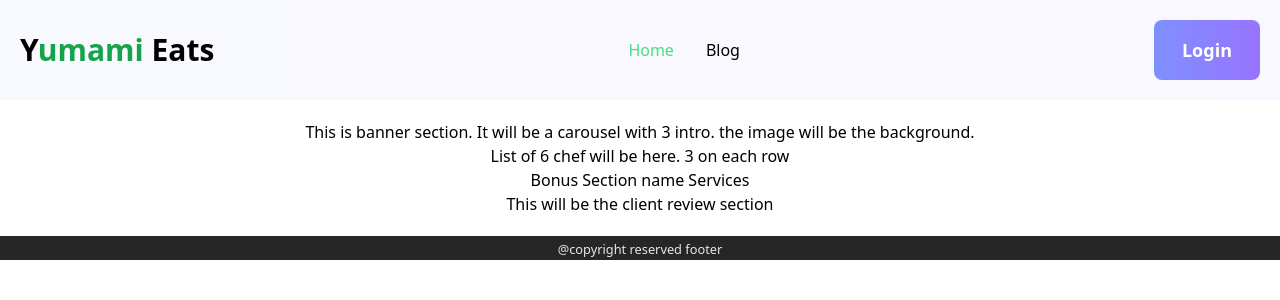
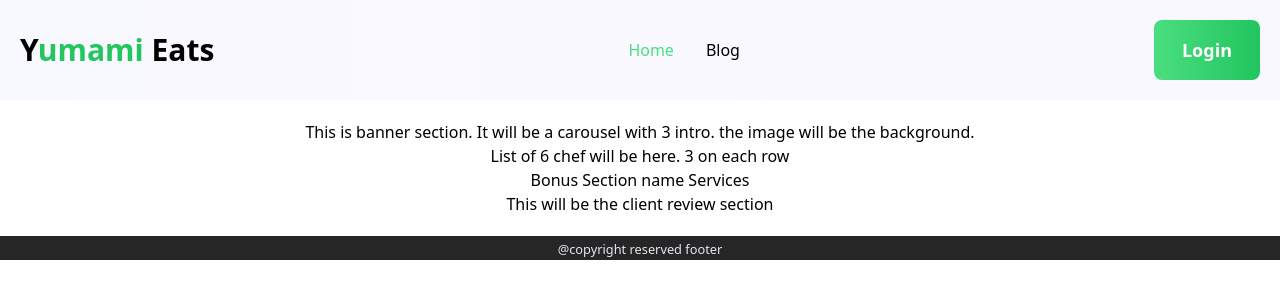
Before and after one commit to AbidReal/chef-recipe-hunter-client, a React (Vite) app: page / in a window 1280 px wide. Shown: the top 300 px of the page. Built offline with nearby package versions, Linux system fonts and the light colour scheme.

Commit message:
saving progress

```diff
--- a/src/components/Shared/NavigationBar.jsx
+++ b/src/components/Shared/NavigationBar.jsx
@@ -10,7 +10,7 @@ const NavigationBar = () => {
         <div className="custom-container">
           <div className="relative flex items-center justify-between">
             <Link to="/" className="font-extrabold text-3xl ">
-              Y<span className=" text-green-600 ">umami</span> Eats
+              Y<span className=" text-green-500 ">umami</span> Eats
             </Link>
             {/* nav section  */}
 
@@ -37,7 +37,7 @@ const NavigationBar = () => {
               </li>
             </ul>
             <div className="flex items-center space-x-4 md:space-x-10">
-              <button className=" px-4 md:px-7 py-4 btn-color text-white font-extrabold md:text-lg rounded-lg hover:from-btnBar hover:to-btnNav ">
+              <button className=" px-4 md:px-7 py-4 btn-color text-white font-extrabold md:text-lg rounded-lg  ">
                 Login
               </button>
               <div className="lg:hidden">
@@ -53,7 +53,7 @@ const NavigationBar = () => {
                         <Link to="/" className="font-extrabold text-3xl ">
                           JobZone
                         </Link>
-                        <button className=" px-4 md:px-7 py-4 btn-color text-white font-extrabold md:text-lg rounded-lg hover:from-btnBar hover:to-btnNav ">
+                        <button className=" px-4 md:px-7 py-4 btn-color text-white font-extrabold md:text-lg rounded-lg  ">
                           Start Applying
                         </button>
                         {/* dropdown close button */}
--- a/src/index.css
+++ b/src/index.css
@@ -3,7 +3,7 @@
 @tailwind utilities;
 
 .btn-color {
-  @apply bg-gradient-to-r from-btnNav to-btnBar;
+  @apply bg-gradient-to-r from-green-400 to-green-500 hover:from-green-500 hover:to-green-400;
 }
 .custom-container {
   @apply px-4 py-5 mx-auto sm:max-w-xl md:max-w-xl lg:max-w-screen-xl md:px-5;
```
